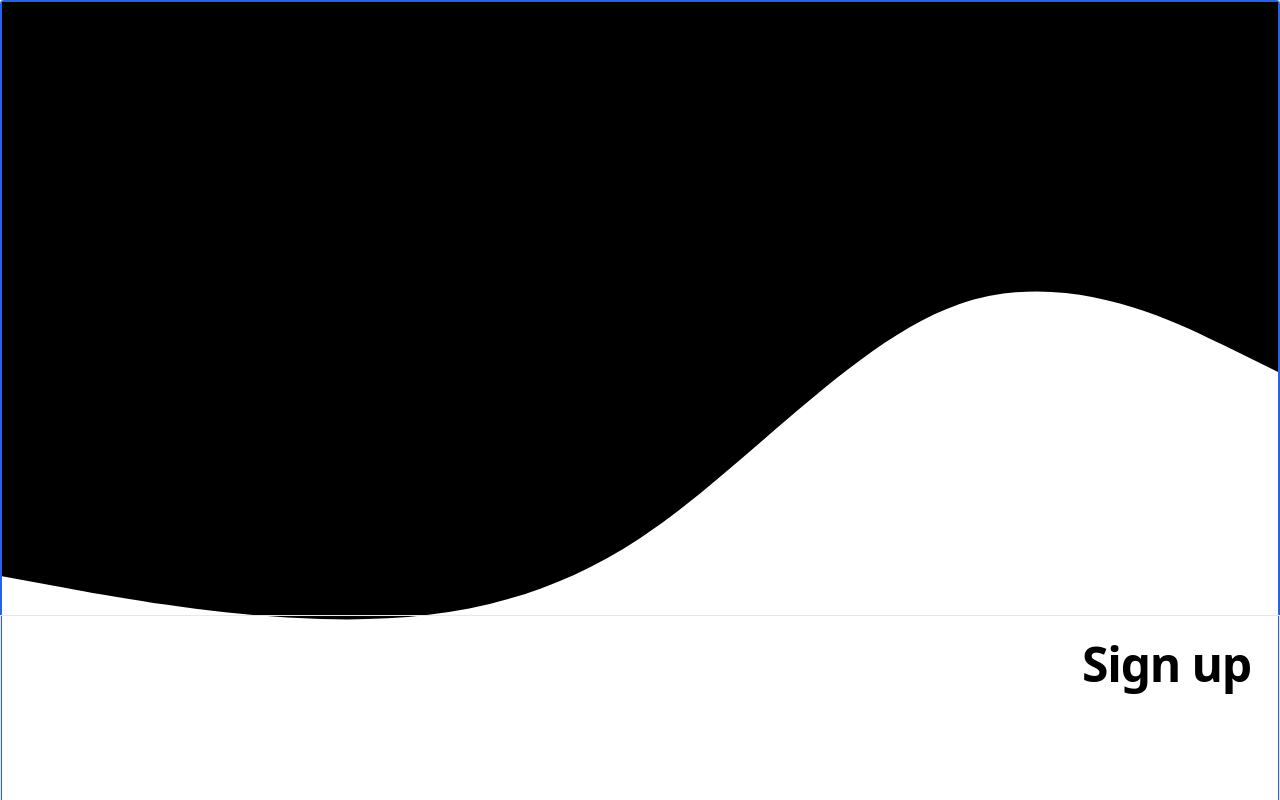
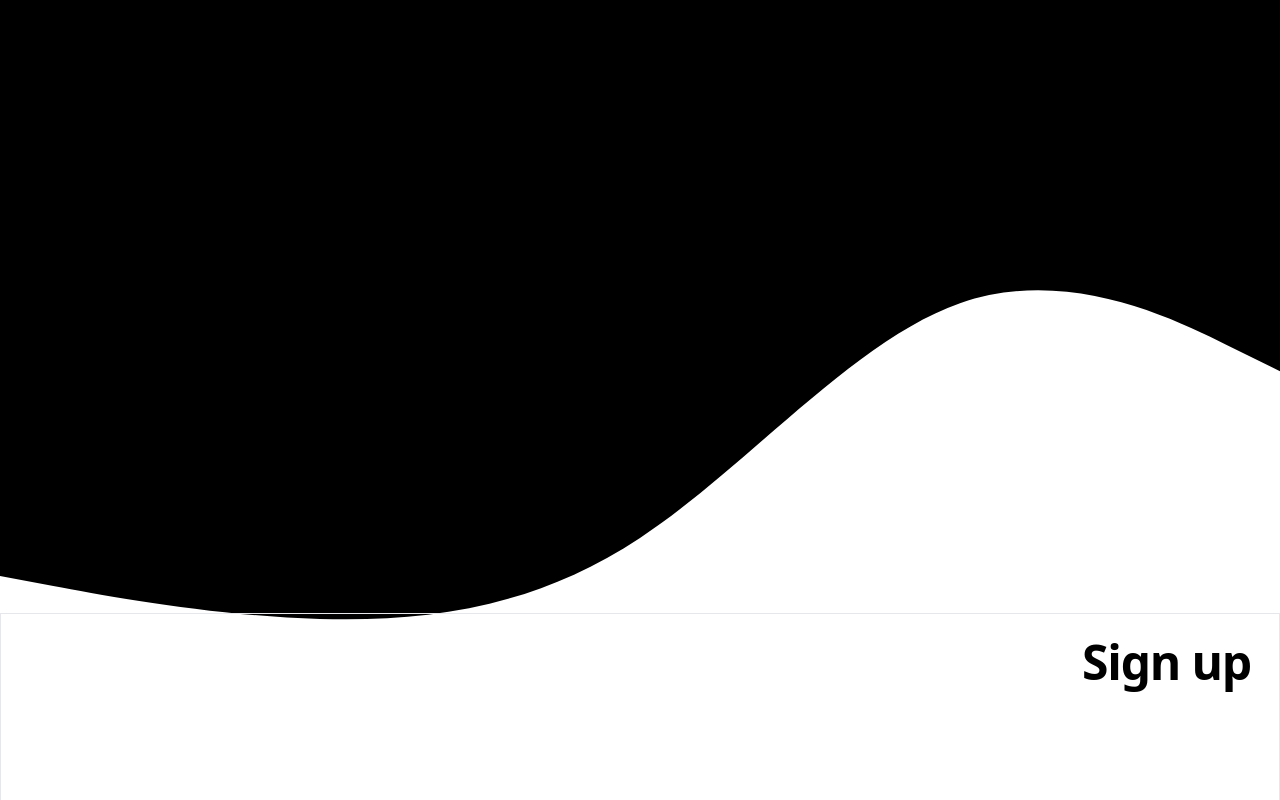
Before and after one commit to Shivani-57/University, a React (Create React App) app in the folder client/: page / in a window 1280 px wide. Shown: the top 800 px of the page. Built offline with nearby package versions, Linux system fonts and the light colour scheme.

Commit message:
removed border from svg

```diff
--- a/client/src/Components/Auth/Signup.js
+++ b/client/src/Components/Auth/Signup.js
@@ -28,7 +28,7 @@ function Signup() {
     <div className="flex flex-col h-screen w-screen">
       <div className="hidden"></div>
       <div className=" flex-1 flex flex-col ">
-        <div className=" left-0 -z-10  right-0 rounded border-2 border-blue-600  ">
+        <div className=" left-0 -z-10  right-0 rounded   ">
         <SignupSvg />
         </div>
 
```
